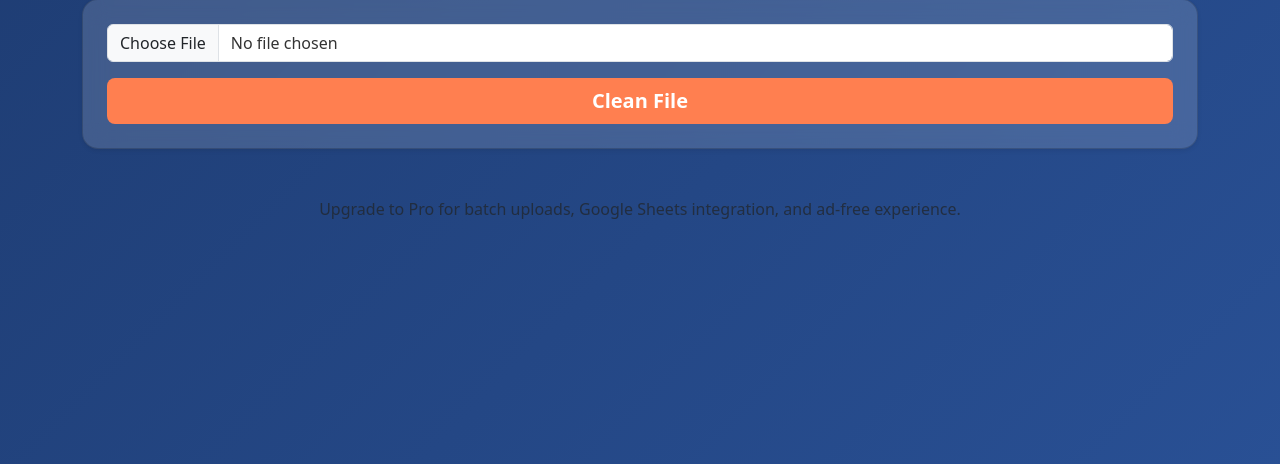
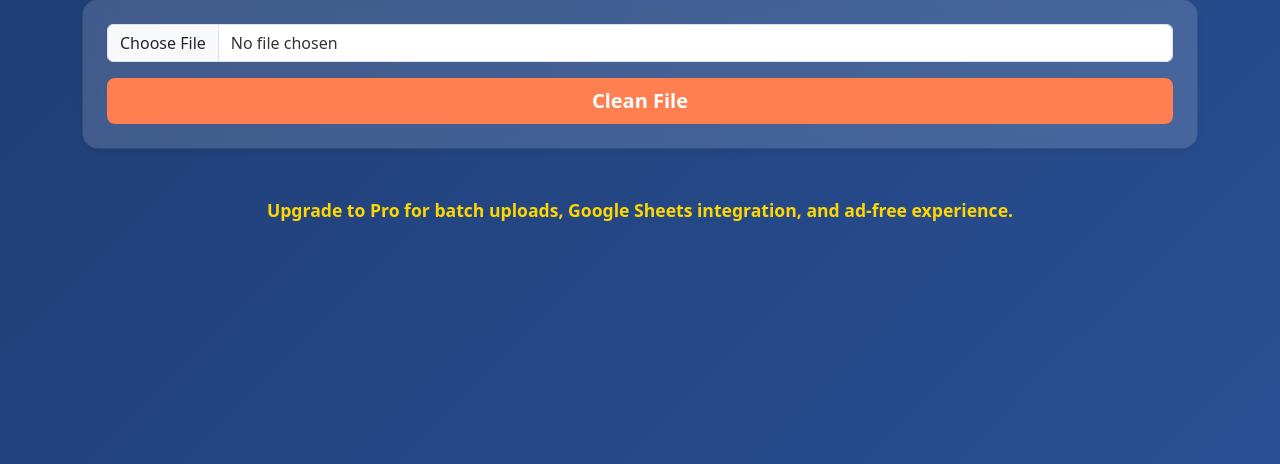
Before and after one commit to heavensent2026/universal-web-cleaner, a Flask app: page / in a window 1280 px wide. Shown: the part 178-642 px from the top of the page. Run offline with Flask 3, Linux system fonts and the light colour scheme.

Commit message:
Update styling: Pro text bigger and gold

```diff
--- a/static/style.css
+++ b/static/style.css
@@ -30,3 +30,10 @@ input[type="file"] {
 .btn-primary:hover {
     background-color: #ff5722;
 }
+
+/* Upgrade to Pro text styling */
+footer p {
+    color: #ffd700;   /* Gold/yellow color to stand out */
+    font-size: 1.1rem; /* Slightly bigger text */
+    font-weight: 600;
+}
```
